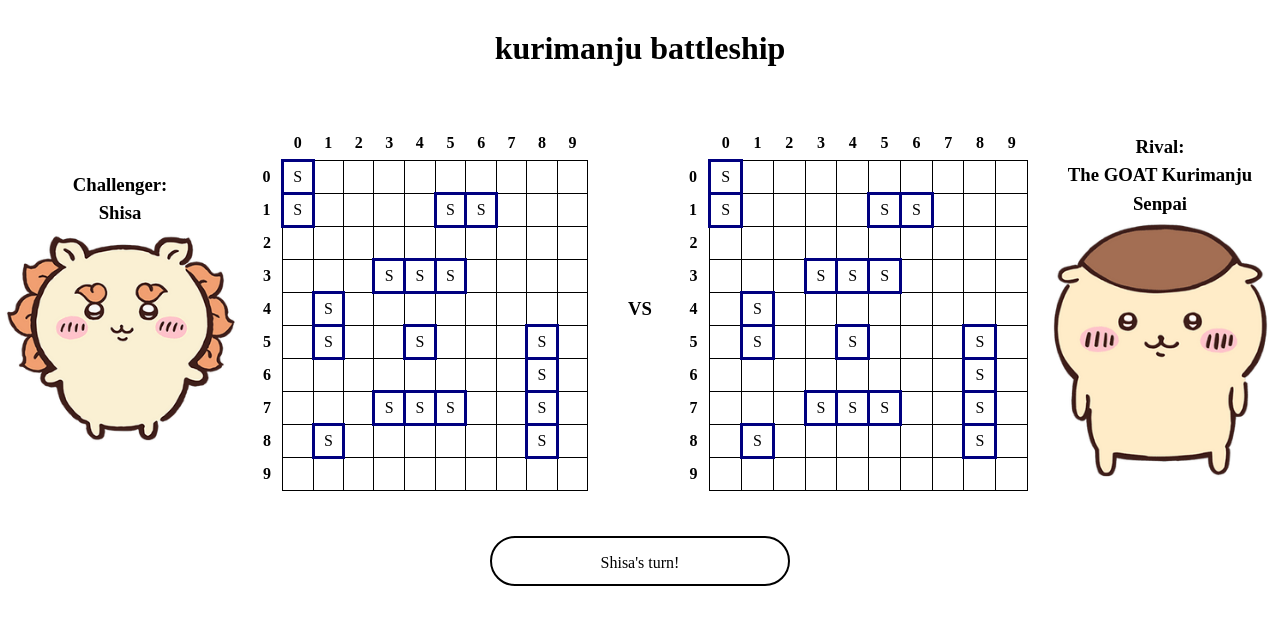
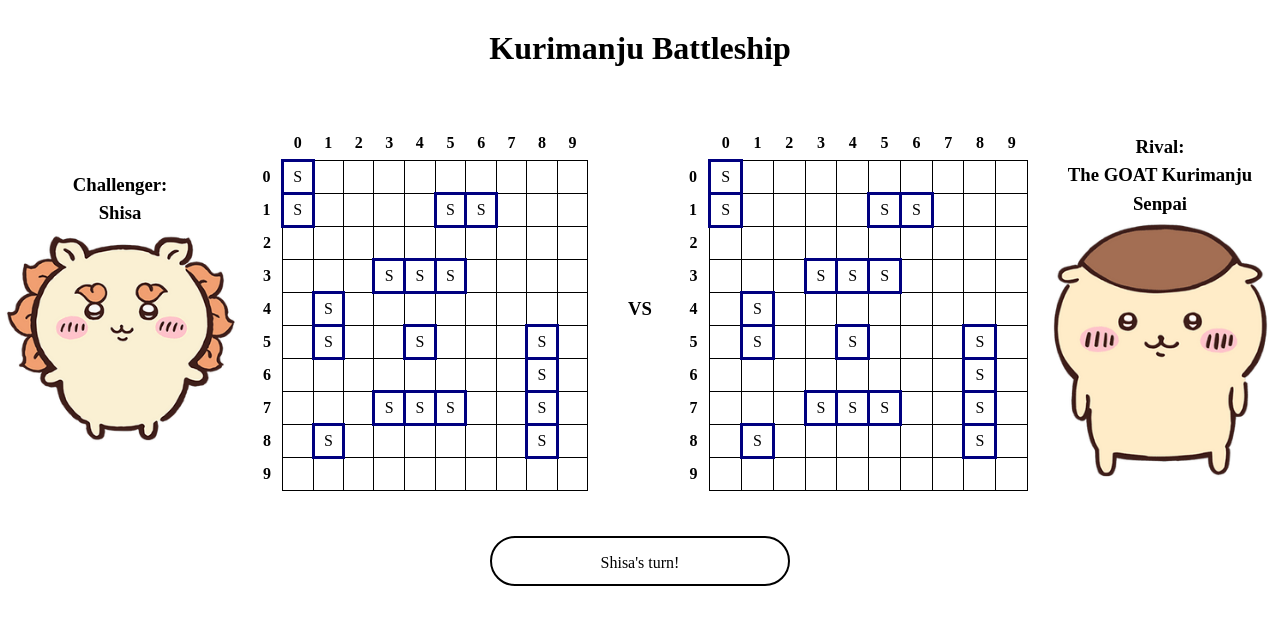
Before and after one commit to JellyRollJunior/kurimanju-battleship, a website built with webpack: page src/index.html in a window 1280 px wide. Built offline with nearby package versions, Linux system fonts and the light colour scheme.

Commit message:
fix: capitalize title

```diff
--- a/src/index.html
+++ b/src/index.html
@@ -6,7 +6,7 @@
     <title>kurimanju-battleship</title>
   </head>
   <body>
-    <h1>kurimanju battleship</h1>
+    <h1>Kurimanju Battleship</h1>
     <div class="quad-content-separated">
       <div class="img-frame">
         <h3>Challenger:</h3>
```
